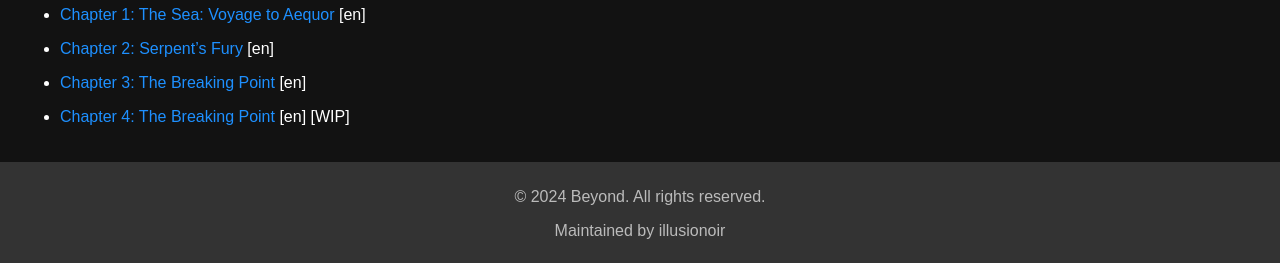
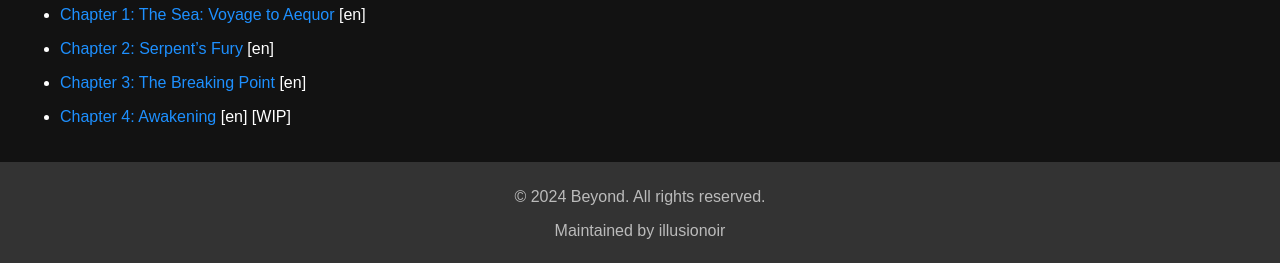
Before and after one commit to Illusionoir/Beyond, a Jekyll site: the page built from index.md, in a window 1280 px wide. Shown: the part 808-1071 px from the top of the page. Built offline with Jekyll 4.4.1, drawn with Linux system fonts in a browser that asks for light colours; some web fonts are replaced; our own code applies the rules of GitHub Pages for plain Markdown files.

Commit message:
Update index.md

```diff
--- a/index.md
+++ b/index.md
@@ -8,4 +8,4 @@
 
 - [Chapter 3: The Breaking Point](chapters/chapter3.md) [en]
 
-- [Chapter 4: The Breaking Point](chapters/chapter4.md) [en] [WIP]
+- [Chapter 4: Awakening](chapters/chapter4.md) [en] [WIP]
```
